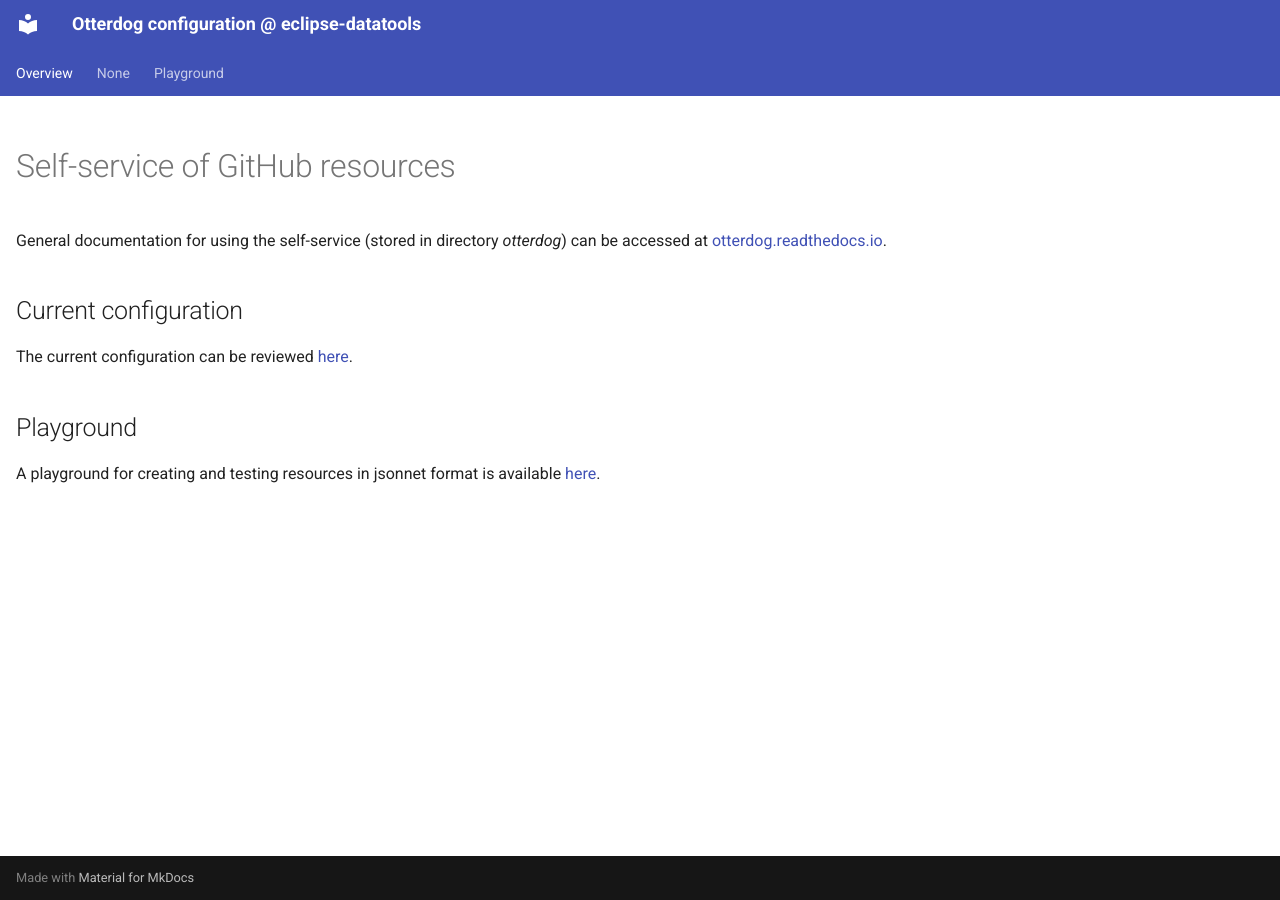
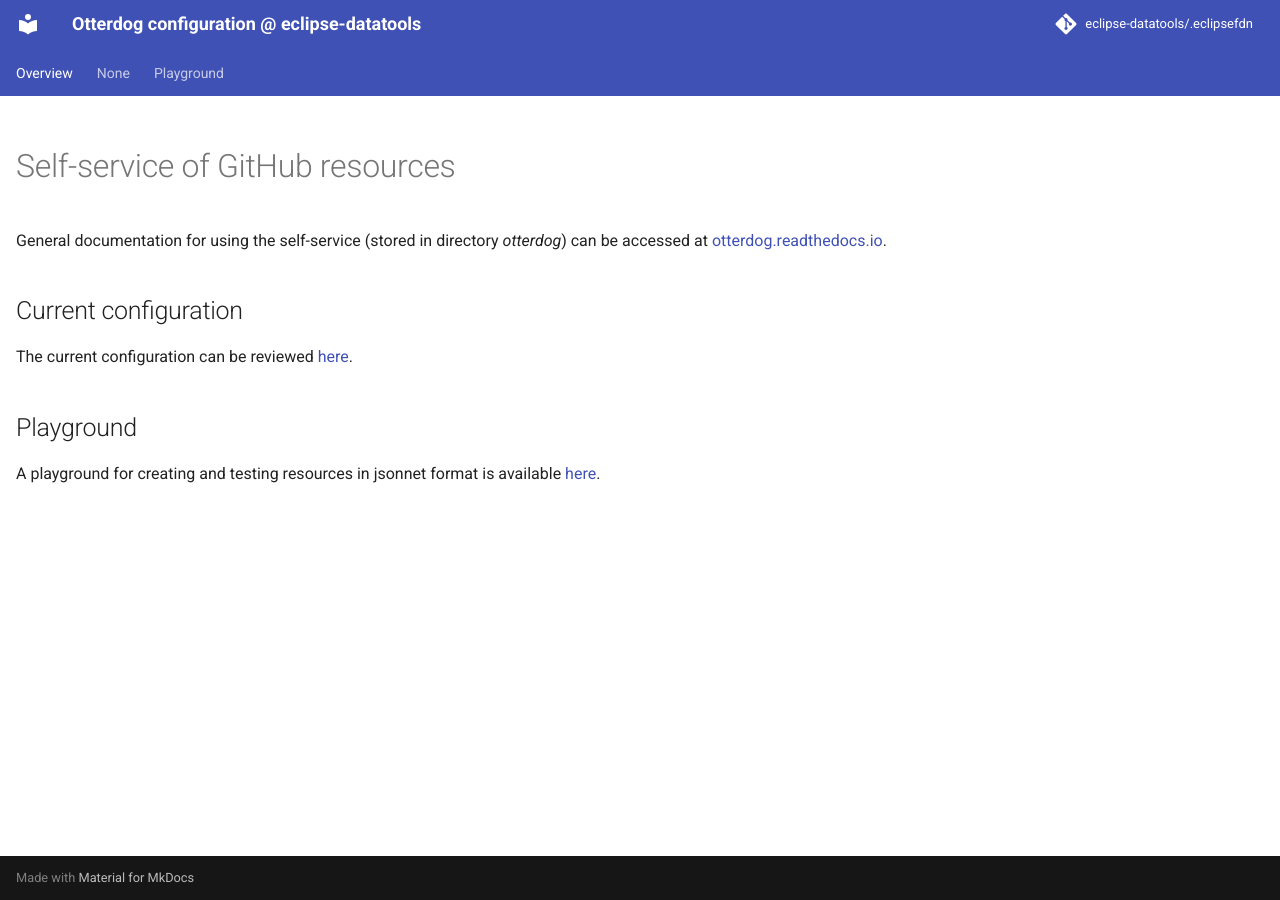
Before and after one commit to eclipse-datatools/.eclipsefdn, an MkDocs documentation site: the page built from docs/index.md, in a window 1280 px wide. Built offline with MkDocs 1.6.1 and Material for MkDocs 9.7.7, drawn with Linux system fonts in a browser that asks for light colours; comment, search, counter and statistics services are not loaded.

Commit message:
Updating file 'mkdocs.yml' with otterdog.

```diff
--- a/mkdocs.yml
+++ b/mkdocs.yml
@@ -3,6 +3,9 @@ site_description: Otterdog configuration @ eclipse-datatools
 strict: false
 
 site_url: https://eclipse-datatools.github.io/.eclipsefdn/
+
+repo_name: eclipse-datatools/.eclipsefdn
+repo_url: https://github.com/eclipse-datatools/.eclipsefdn/
 
 docs_dir: ./docs
 site_dir: ./_site
```
